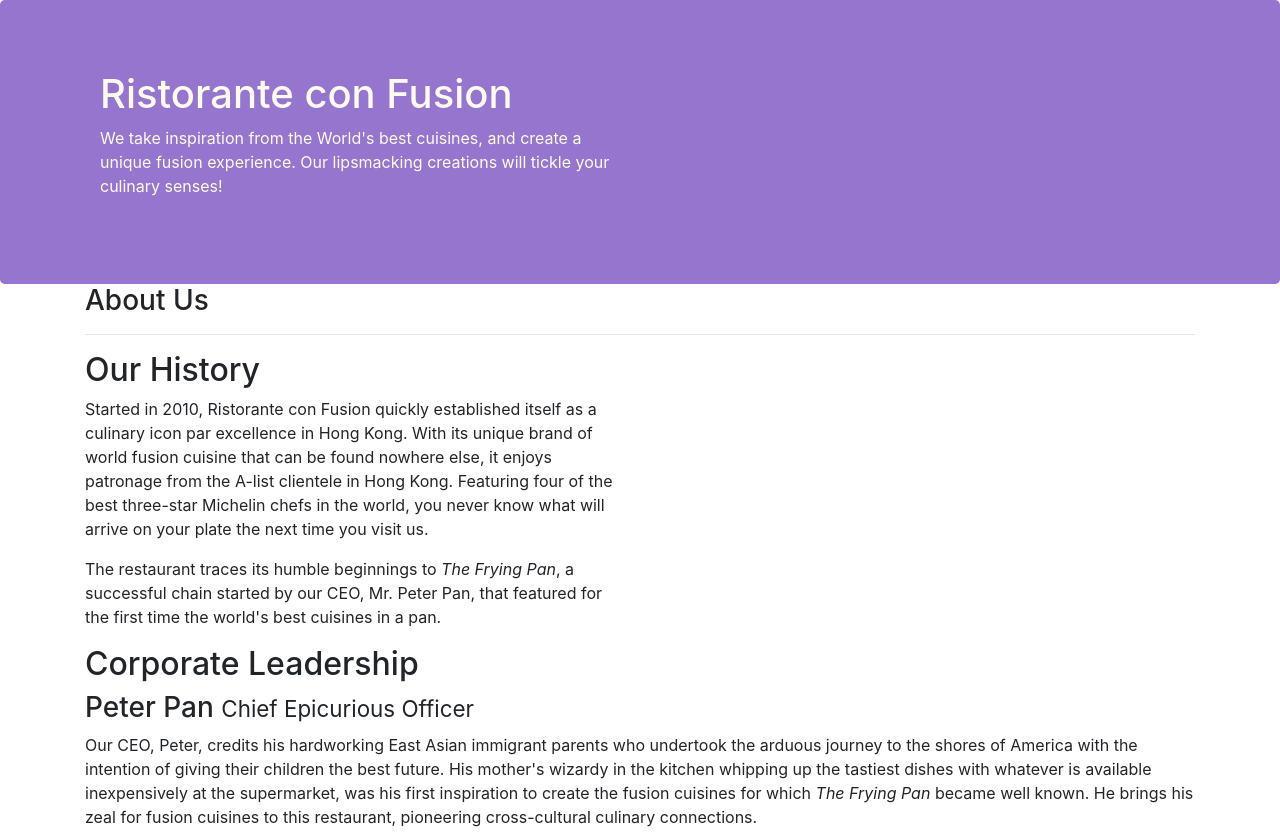
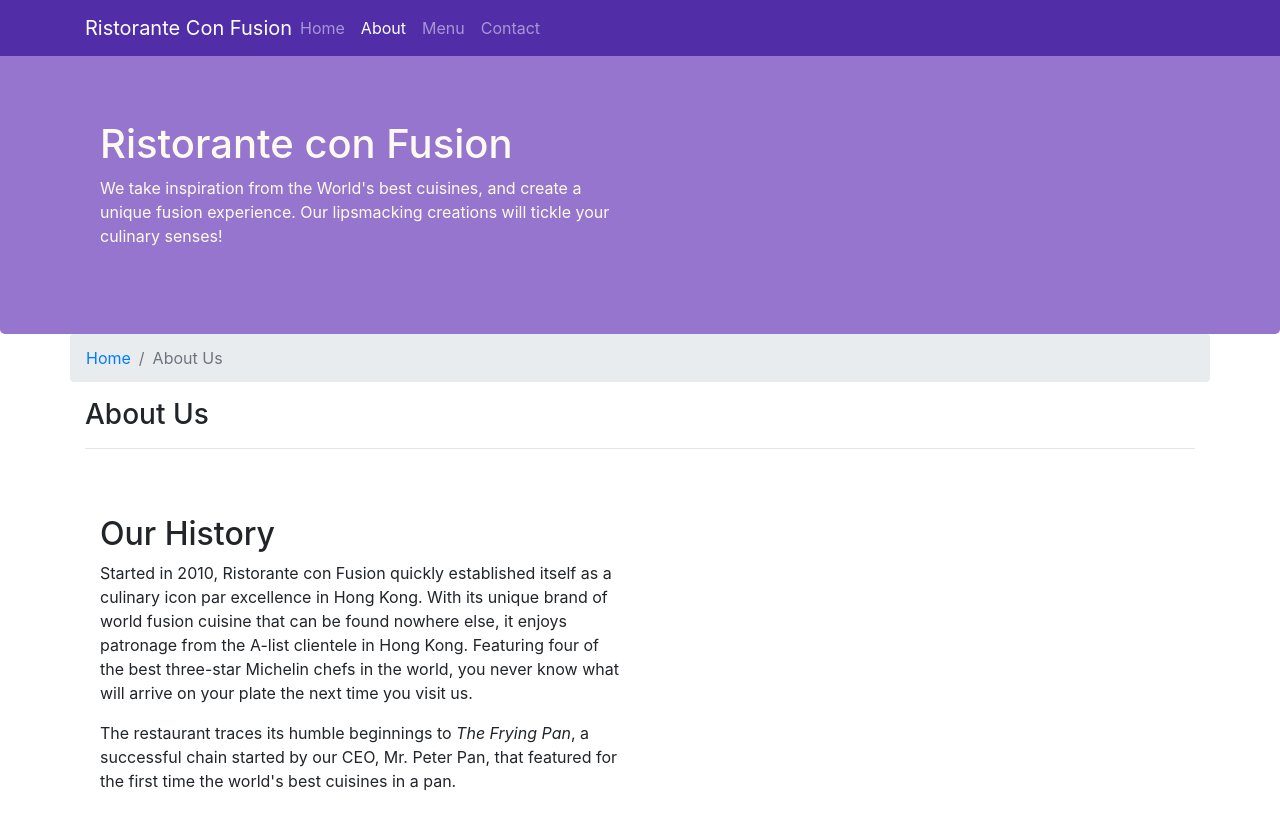
Before and after one commit to tshvets65/confusion-bootstrap, a website: page aboutus.html in a window 1280 px wide. Shown: the top 832 px of the page. Drawn offline with nearby package versions, Linux system fonts and the light colour scheme.

Commit message:
Navbar and Breadcrumbs

```diff
--- a/aboutus.html
+++ b/aboutus.html
@@ -14,7 +14,23 @@
 </head>
 
 <body>
+    <nav class="navbar navbar-dark navbar-expand-sm fixed-top">
+        <div class="container">
+            <button class="navbar-toggler" type="button" data-toggle="collapse" data-target="#Navbar">
+                <span class="navbar-toggler-icon"></span>
+            </button>
+            <a class="navbar-brand mr-auto" href="./index.html">Ristorante Con Fusion</a>
+            <div class="collapse navbar-collapse" id="Navbar">
+                <ul class="navbar-nav mr-auto">
+                    <li class="nav-item"><a class="nav-link" href="./index.html">Home</a></li>
+                    <li class="nav-item active"><a class="nav-link" href="#">About</a></li>
+                    <li class="nav-item"><a class="nav-link" href="#">Menu</a></li>
+                    <li class="nav-item"><a class="nav-link" href="#">Contact</a></li>
+                </ul>
+            </div>
 
+        </div>
+    </nav>
     <header class="jumbotron">
         <div class="container">
             <div class="row row-header">
@@ -30,13 +46,17 @@
 
     <div class="container">
         <div class="row">
-            <div class="col-12 col-sm">
+            <ol class="col-12 breadcrumb">
+                <li class="breadcrumb-item"><a href="./index.html">Home</a></li>
+                <li class="breadcrumb-item active">About Us</li>
+            </ol>
+            <div class="col-12">
                <h3>About Us</h3>
                <hr>
             </div>
         </div>
 
-        <div class="row">
+        <div class="row row-content">
             <div class="col-12 col-sm-6">
                 <h2>Our History</h2>
                 <p>Started in 2010, Ristorante con Fusion quickly established itself as a culinary icon par excellence in Hong Kong. With its unique brand of world fusion cuisine that can be found nowhere else, it enjoys patronage from the A-list clientele in Hong Kong.  Featuring four of the best three-star Michelin chefs in the world, you never know what will arrive on your plate the next time you visit us.</p>
@@ -47,8 +67,8 @@
         </div>
 
 
-        <div class="row">
-            <div class="col-12 col-sm">
+        <div class="row row-content">
+            <div class="col-12">
                 <h2>Corporate Leadership</h2>
                 <h3>Peter Pan <small>Chief Epicurious Officer</small></h3>
                 <p class="d-none d-sm-block">Our CEO, Peter, credits his hardworking East Asian immigrant parents who undertook the arduous journey to the shores of America with the intention of giving their children the best future. His mother's wizardy in the kitchen whipping up the tastiest dishes with whatever is available inexpensively at the supermarket, was his first inspiration to create the fusion cuisines for which <em>The Frying Pan</em> became well known. He brings his zeal for fusion cuisines to this restaurant, pioneering cross-cultural culinary connections.</p>
@@ -69,7 +89,7 @@
                 <div class="col-4 offset-1 col-sm-2">
                     <h5>Links</h5>
                     <ul class="list-unstyled">
-                        <li><a href="#">Home</a></li>
+                        <li><a href="./index.html">Home</a></li>
                         <li><a href="#">About</a></li>
                         <li><a href="#">Menu</a></li>
                         <li><a href="#">Contact</a></li>
--- a/css/styles.css
+++ b/css/styles.css
@@ -28,3 +28,12 @@
     margin: 0px;
     color: #0f0f0f;
 }
+
+body {
+    padding: 50px 0px 0px 0px;
+    z-index: 0;
+}
+
+.navbar-dark {
+    background-color: #512da8;
+}
```
Also changed, not shown: index.html (+17 -1 lines).
